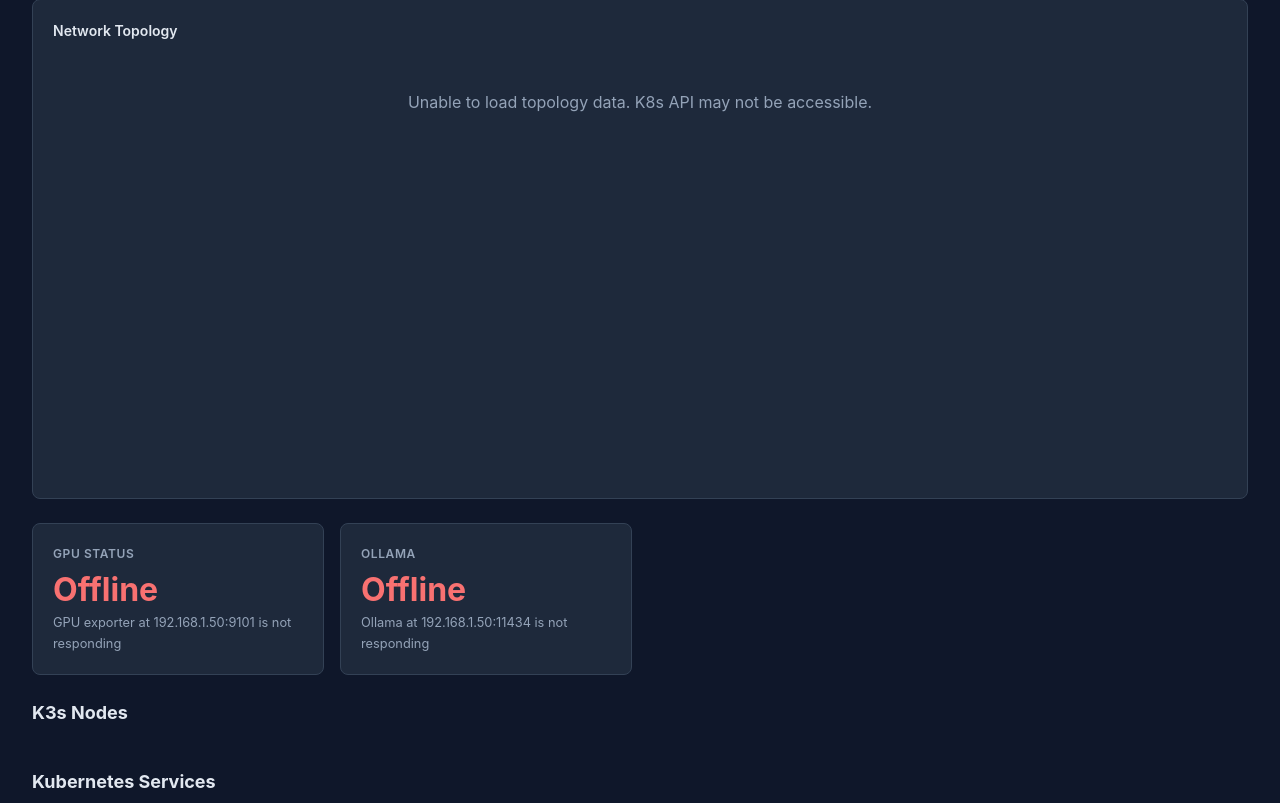
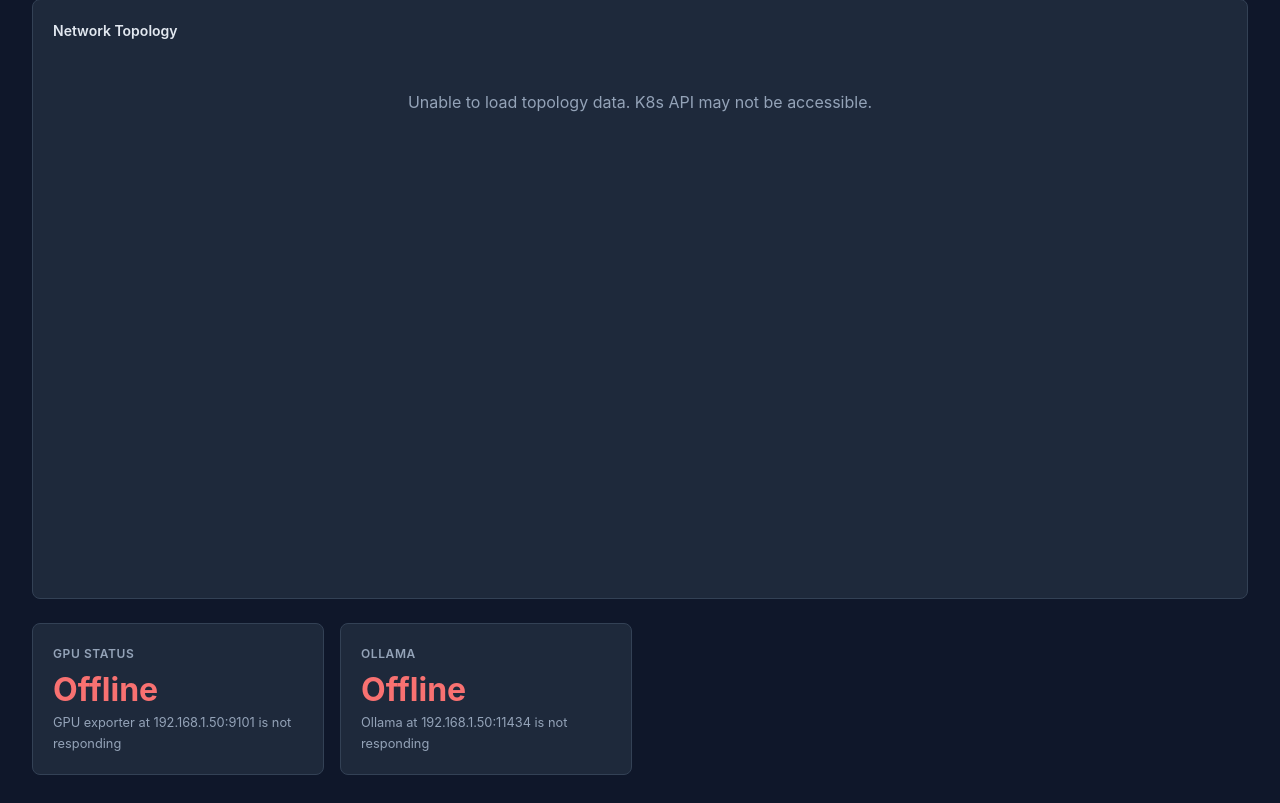
Before and after one commit to PyGuy2000/clutch-dashboard, a Flask app: page /infra in a window 1280 px wide. Shown: the part 170-973 px from the top of the page. Run offline with Flask 3, Linux system fonts and the light colour scheme; data that the repository does not hold is empty; some libraries are stand-ins or nearby versions.

Commit message:
Widen topology labels: increase text-max-width to 200px, expand node spacing and container height
Co-Authored-By: Claude Opus 4.6 <noreply@anthropic.com>

```diff
--- a/static/js/infrastructure.js
+++ b/static/js/infrastructure.js
@@ -52,8 +52,8 @@
                         'color': COLORS.text,
                         'text-margin-y': 8,
                         'text-wrap': 'wrap',
-                        'text-max-width': '160px',
-                        'text-overflow-wrap': 'anywhere',
+                        'text-max-width': '200px',
+                        'min-zoomed-font-size': 0,
                         'background-color': 'data(color)',
                         'shape': 'data(shape)',
                         'width': 40,
@@ -117,9 +117,9 @@
             layout: {
                 name: 'dagre',
                 rankDir: 'TB',
-                nodeSep: 100,
+                nodeSep: 140,
                 rankSep: 100,
-                padding: 30,
+                padding: 50,
             },
             userZoomingEnabled: true,
             userPanningEnabled: true,
--- a/templates/infrastructure.html
+++ b/templates/infrastructure.html
@@ -9,9 +9,9 @@
 </div>
 
 <!-- Topology Graph -->
-<div class="chart-container" style="height: 500px; position: relative;">
+<div class="chart-container" style="height: 600px; position: relative;">
     <h3>Network Topology</h3>
-    <div id="cy" style="width: 100%; height: 440px;"></div>
+    <div id="cy" style="width: 100%; height: 540px; overflow: visible;"></div>
 </div>
 
 <!-- Detail Panel (shown on node click) -->
```
